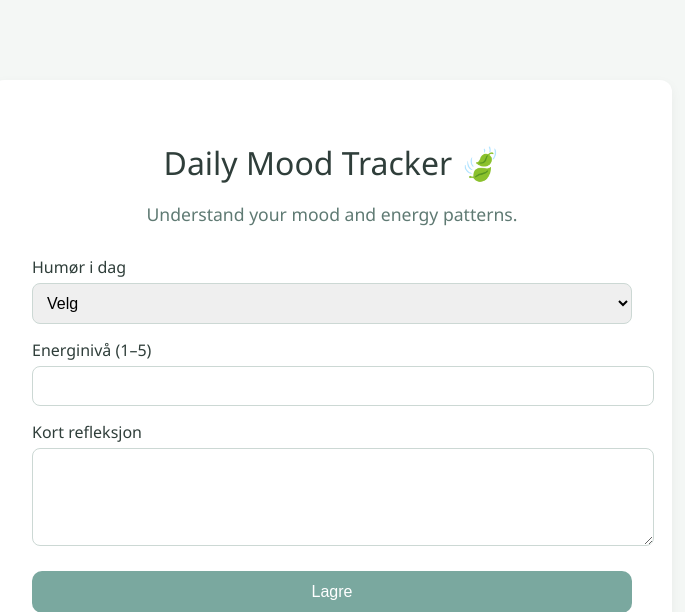
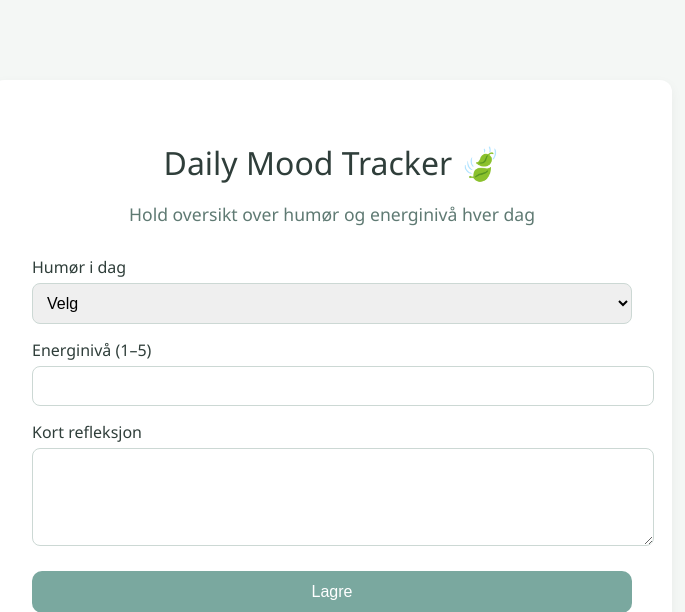
Before and after one commit to amalit2001/Daily-Mood-Tracker-Applikasjon-, a Flask app: page / in a window 1280 px wide. Shown: the top 612 px of the page, without its empty margins (308-993 px from the left). Run offline with Flask 3, Linux system fonts and the light colour scheme; data comes from the database, SQL or seed files in the repository; both versions use the stored data as it was after the commit.

Commit message:
Endret til norsk underoverskrivft.

```diff
--- a/templates/index.html
+++ b/templates/index.html
@@ -12,10 +12,10 @@
 <!--Samler alt innhold på midten av siden-->
     <div class="container">
         <h1>Daily Mood Tracker 🍃</h1>
-        <p>Understand your mood and energy patterns.</p>
+        <p>Hold oversikt over humør og energinivå hver dag</p>
         {% if saved %} <!--Viser melding når en registrering er lagret-->
     <div class="success-message">
-        Humør registrert 🌿
+        Humør registrert 🍃
     </div>
 {% endif %}
 <!--Skjema for å registrere humør, energinivå og refleksjon-->
```
Also changed, not shown: moods.db.
